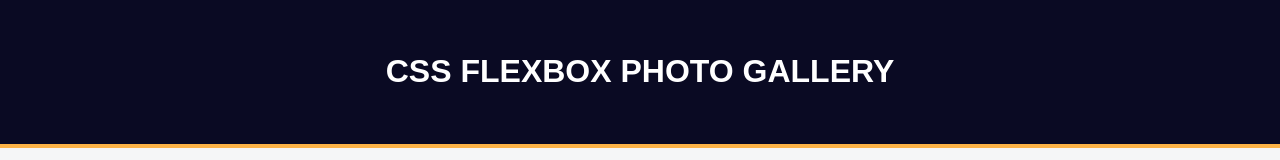
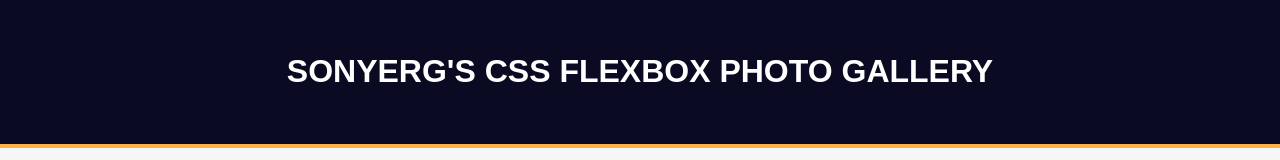
Before and after one commit to sonyerg/css-flexbox, a plain HTML site: page index.html in a window 1280 px wide. Shown: the top 160 px of the page. Drawn offline with Linux system fonts and the light colour scheme.

Commit message:
changed title

```diff
--- a/index.html
+++ b/index.html
@@ -4,13 +4,13 @@
 <head>
   <meta charset="utf-8">
   <meta name="viewport" content="width=device-width, initial-scale=1.0">
-  <title>Photo Gallery</title>
+  <title>sonyerg's Photo Gallery</title>
   <link rel="stylesheet" href="./styles.css">
 </head>
 
 <body>
   <header class="header">
-    <h1>css flexbox photo gallery</h1>
+    <h1>sonyerg's css flexbox photo gallery</h1>
   </header>
   <div class="gallery">
     <img alt="sleeping cat" src="https://cdn.freecodecamp.org/curriculum/css-photo-gallery/1.jpg">
```
